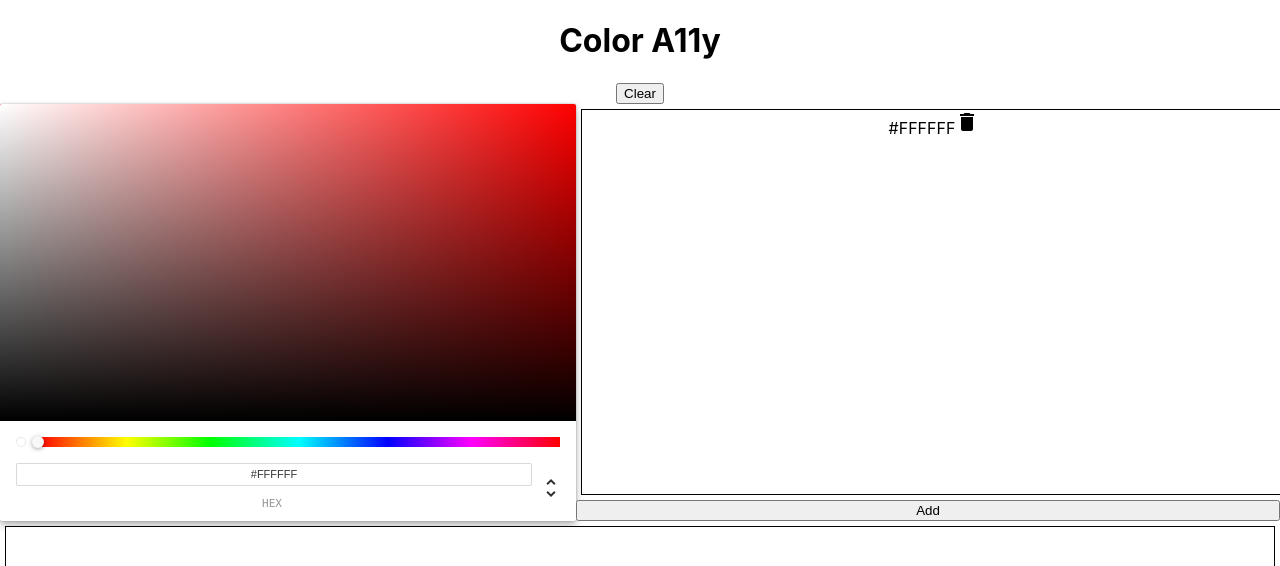
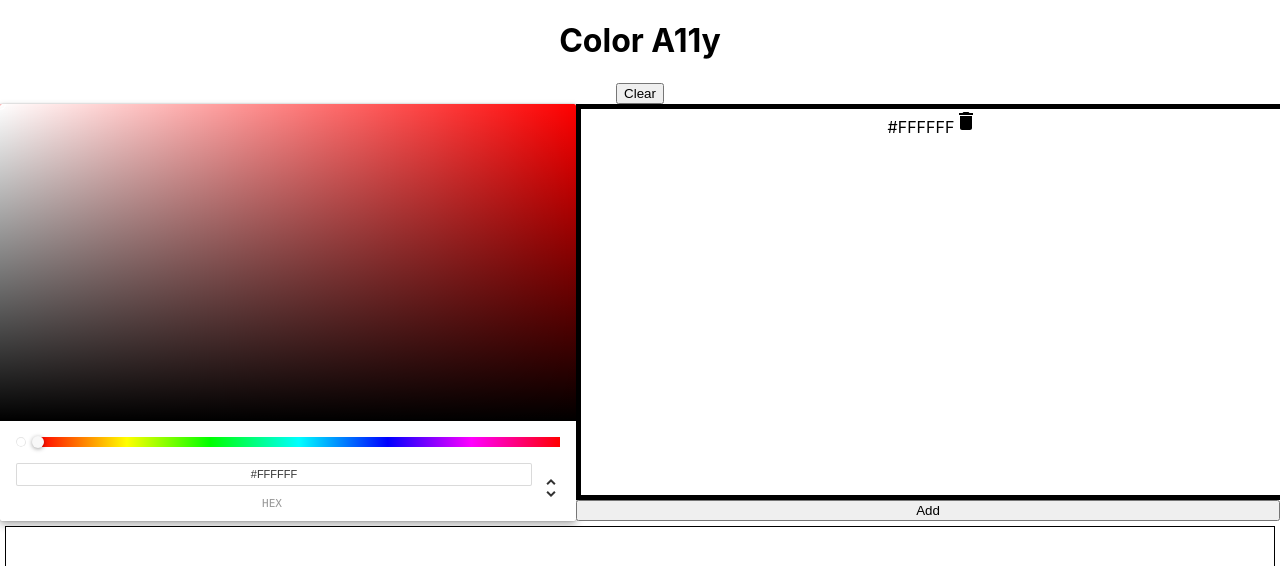
Before and after one commit to EricaJurado/color-a11y, a React (Create React App) app: page / in a window 1280 px wide. Shown: the top 566 px of the page. Built offline with nearby package versions, Linux system fonts and the light colour scheme.

Commit message:
selected swatch style

```diff
--- a/src/App.scss
+++ b/src/App.scss
@@ -4,7 +4,7 @@
 
 #color-picker {
   display: flex;
-  flex-direction: row;;
+  flex-direction: row;
 
   #color-list {
     flex-grow: 1;
@@ -15,6 +15,12 @@
   .color-swatch {
     width: 100%;
     flex-grow: 1;
+    border: none;
+  }
+
+  .color-swatch.selected {
+    border: 5px solid black;
+    height: 100px;
   }
 }
 
@@ -22,9 +28,11 @@
   display: flex;
 }
 
-.color-swatch {
-  flex-grow: 1;
-  height: 100px;
-  border: 1px solid black;
-  margin: 5px;
+#contrast-grid {
+  .color-swatch {
+    flex-grow: 1;
+    height: 100px;
+    border: 1px solid black;
+    margin: 5px;
+  }
 }
--- a/src/ColorPicker.jsx
+++ b/src/ColorPicker.jsx
@@ -70,7 +70,11 @@ const ColorPicker = ({ colors, setColors }) => {
             {colors.map((color, index) => (
               <div
                 key={index}
-                className="color-swatch"
+                className={
+                  index === currColorIndex
+                    ? "color-swatch selected"
+                    : "color-swatch"
+                }
                 style={{
                   backgroundColor: color,
                 }}
--- a/src/ContrastGrid.jsx
+++ b/src/ContrastGrid.jsx
@@ -28,7 +28,7 @@ const ContrastGrid = ({ colors }) => {
   }, [colors]);
 
   return (
-    <div>
+    <div id="contrast-grid">
       {colorGrid.map((row, rowIndex) => (
         <div key={rowIndex} className="color-row">
           {row.map((color, colIndex) => (
```
